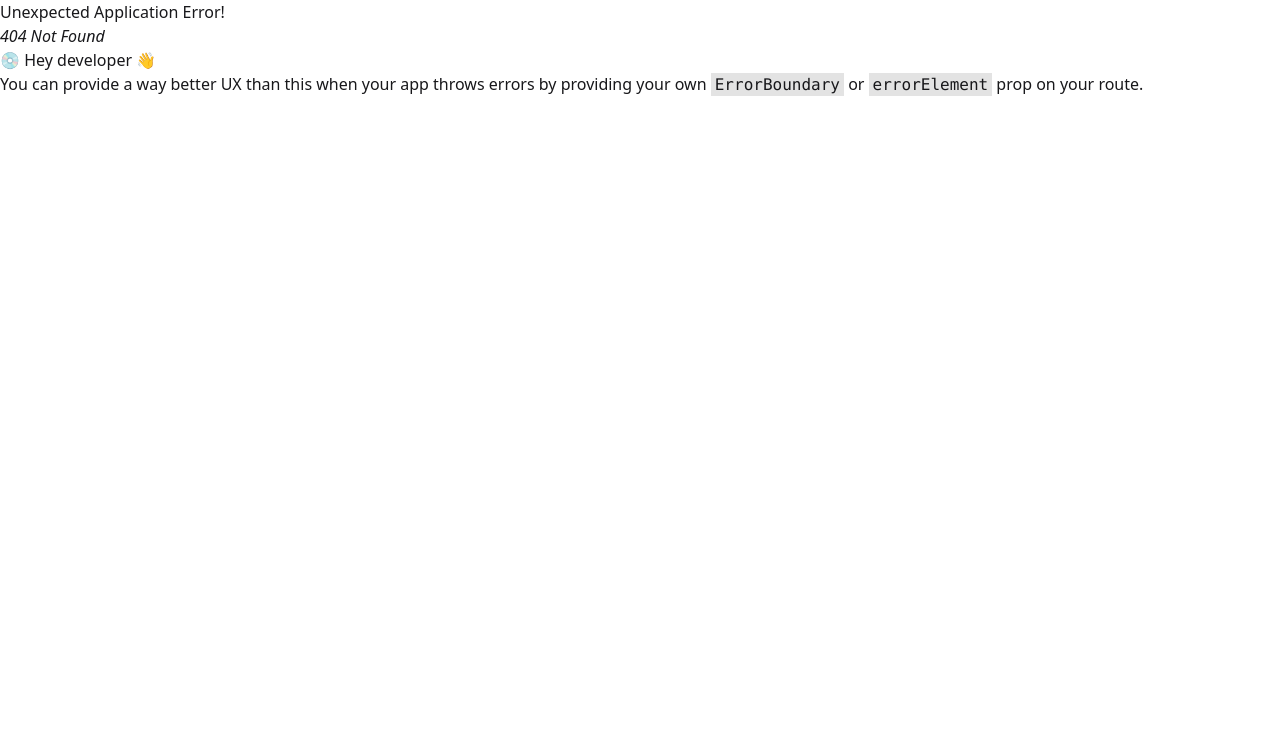
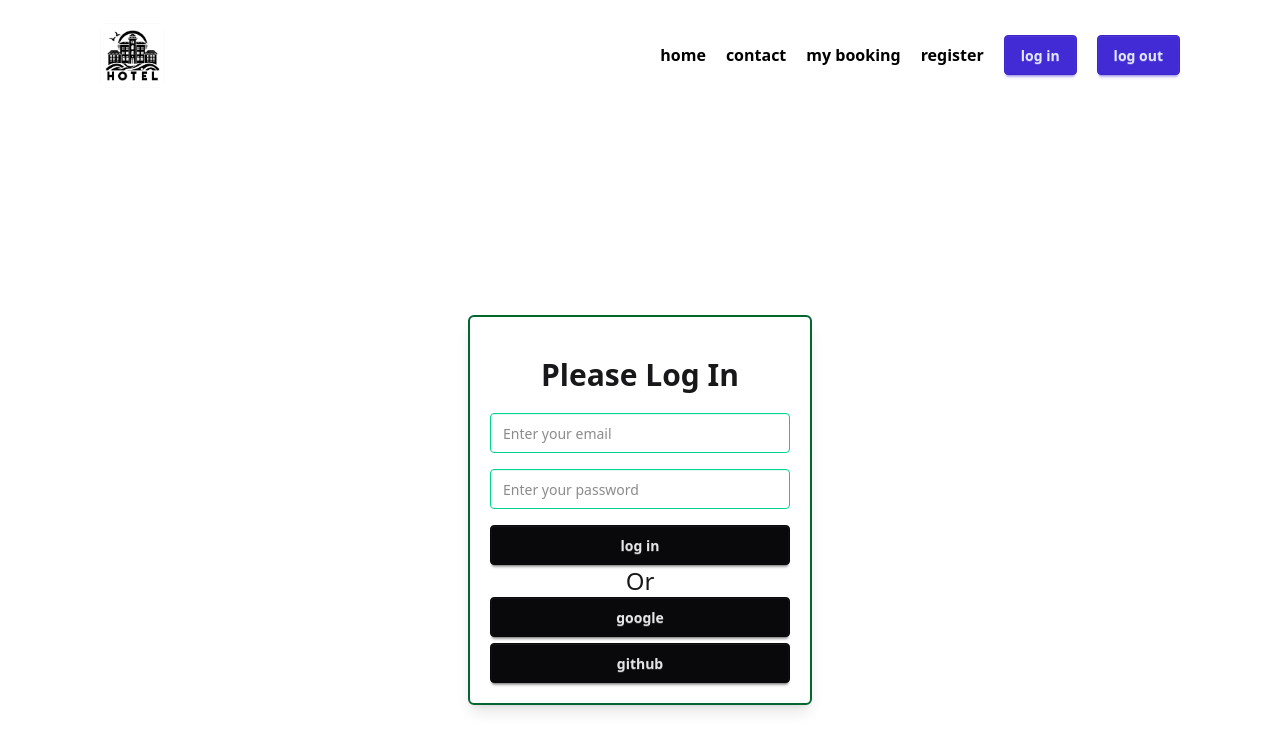
Before and after one commit to jahidmbpi/best-hotel-client, a React (Vite) app: page /login in a window 1280 px wide. Before the commit this address had no page. Shown: the top 750 px of the page. Built offline with nearby package versions, Linux system fonts and the light colour scheme; no server answers.

Commit message:
setup firebase and log in log out and google login

```diff
--- a/index.html
+++ b/index.html
@@ -2,9 +2,13 @@
 <html lang="en">
   <head>
     <meta charset="UTF-8" />
-    <link rel="icon" type="image/svg+xml" href="/vite.svg" />
+    <link
+      rel="icon"
+      type="image/svg+xml"
+      href="./src/assets/hotel-logo-icon-vector-hotel-logo-silhouette-building-vector-illustration_1199258-5038.avif"
+    />
     <meta name="viewport" content="width=device-width, initial-scale=1.0" />
-    <title>Vite + React</title>
+    <title>Opal Blossom Inn</title>
   </head>
   <body>
     <div id="root"></div>
--- a/package.json
+++ b/package.json
@@ -12,6 +12,7 @@
   "dependencies": {
     "@tailwindcss/vite": "^4.0.0",
     "aos": "^2.3.4",
+    "firebase": "^11.2.0",
     "react": "^18.3.1",
     "react-dom": "^18.3.1",
     "react-router-dom": "^7.1.3",
--- /dev/null
+++ b/src/components/Athentication/LogInPage.jsx
@@ -0,0 +1,83 @@
+import { useContext } from "react";
+import { AuthContext } from "../Provider";
+
+// import { GoogleAuthProvider } from "firebase/auth/web-extension";
+
+// git hub log in link
+// https:best-hotel-6a827.firebaseapp.com/__/auth/handler
+
+const LogInPage = () => {
+  const { loginUser, googlelOgin } = useContext(AuthContext);
+  const handelLogIn = (e) => {
+    e.preventDefault();
+    const from = e.target;
+
+    const UserEmail = from.email.value;
+    const password = from.password.value;
+
+    loginUser(UserEmail, password)
+      .then((result) => {
+        const logednuser = result.user;
+        console.log(logednuser);
+      })
+      .catch((err) => {
+        console.log(err);
+      });
+  };
+  const handelGoogleLogIn = () => {
+    console.log("googole work");
+    console.log();
+    googlelOgin()
+      .then((result) => {
+        console.log("log in succesfull");
+
+        const user = result.user;
+        console.log(user);
+      })
+      .catch((error) => {
+        // eslint-disable-next-line no-unused-vars
+        const errorCode = error.code;
+        console.log(error);
+      });
+  };
+
+  return (
+    <div className="flex items-center justify-center h-screen">
+      <div className="border-green-800 border-2 p-5 rounded-md shadow-lg">
+        <h2 className="text-3xl font-bold my-5 capitalize text-center">
+          please log in
+        </h2>
+        <form onSubmit={handelLogIn}>
+          <div className="flex flex-col items-center gap-4 w-[300px]">
+            <input
+              type="email"
+              name="email"
+              placeholder="Enter your email"
+              className="input input-success w-full"
+            />
+            <input
+              type="password"
+              name="password"
+              placeholder="Enter your password"
+              className="input input-success w-full"
+            />
+
+            <button className="btn btn-neutral w-full">log in</button>
+          </div>
+        </form>
+        <h2 className="capitalize text-2xl text-center">or</h2>
+        <div className="space-y-[6px]">
+          <button
+            onClick={handelGoogleLogIn}
+            className="btn btn-neutral w-full"
+          >
+            google
+          </button>
+          <button className="btn btn-neutral w-full">github</button>
+        </div>
+      </div>
+    </div>
+  );
+};
+
+export default LogInPage;
--- /dev/null
+++ b/src/components/Athentication/RegisterPage.jsx
@@ -0,0 +1,64 @@
+import { useContext } from "react";
+import { AuthContext } from "../Provider";
+
+const RegisterPage = () => {
+  const { RegisterUsser } = useContext(AuthContext);
+  const handelRegister = (e) => {
+    e.preventDefault();
+    const from = e.target;
+    const UserName = from.name.value;
+    const UserEmail = from.email.value;
+    const password = from.password.value;
+    const UserPhoto = from.photo.value;
+    console.log(UserEmail, UserName, password, UserPhoto);
+    console.log(RegisterUsser);
+    RegisterUsser(UserEmail, password)
+      .then((res) => {
+        const user = res.user;
+        console.log(user);
+      })
+      .catch((err) => {
+        console.log(err);
+      });
+  };
+  return (
+    <div className="flex items-center justify-center h-screen">
+      <div className="border-green-800 border-2 p-5 rounded-md shadow-lg">
+        <h2 className="text-3xl font-bold my-5 capitalize text-center">
+          Register
+        </h2>
+        <form onSubmit={handelRegister}>
+          <div className="flex flex-col items-center gap-4 w-[300px]">
+            <input
+              type="text"
+              name="name"
+              placeholder="Enter your name"
+              className="input input-success w-full"
+            />
+            <input
+              type="email"
+              name="email"
+              placeholder="Enter your email"
+              className="input input-success w-full"
+            />
+            <input
+              type="password"
+              name="password"
+              placeholder="Enter your password"
+              className="input input-success w-full"
+            />
+            <input
+              type="text"
+              name="photo"
+              placeholder="Enter your photo URL"
+              className="input input-success w-full"
+            />
+            <button className="btn btn-neutral w-full">register</button>
+          </div>
+        </form>
+      </div>
+    </div>
+  );
+};
+
+export default RegisterPage;
--- /dev/null
+++ b/src/components/Provider.jsx
@@ -0,0 +1,57 @@
+/* eslint-disable react/prop-types */
+/* eslint-disable no-unused-vars */
+import { createContext, useEffect, useState } from "react";
+import { Auth } from "../firebase/firebase.config";
+import {
+  createUserWithEmailAndPassword,
+  onAuthStateChanged,
+  signInWithEmailAndPassword,
+  signInWithPopup,
+  signOut,
+} from "firebase/auth";
+import { GoogleAuthProvider } from "firebase/auth";
+
+// Create and export AuthContext outside the Provider component
+export const AuthContext = createContext();
+
+const Provider = ({ children }) => {
+  const provider = new GoogleAuthProvider();
+  const [user, setUser] = useState();
+  console.log(user);
+
+  // register user
+
+  const RegisterUsser = (email, password) => {
+    return createUserWithEmailAndPassword(Auth, email, password);
+  };
+
+  //  log in user
+  const loginUser = (email, password) => {
+    return signInWithEmailAndPassword(Auth, email, password);
+  };
+
+  // log out
+  const logOut = () => {
+    return signOut(Auth);
+  };
+  // singh in with google
+  const googlelOgin = () => {
+    return signInWithPopup(Auth, provider);
+  };
+  // on AuthState change
+
+  useEffect(() => {
+    const unsubscribe = onAuthStateChanged(Auth, (currentUser) => {
+      setUser(currentUser);
+    });
+    return () => unsubscribe();
+  }, []);
+
+  const authInfo = { RegisterUsser, loginUser, setUser, googlelOgin, logOut };
+
+  return (
+    <AuthContext.Provider value={authInfo}>{children}</AuthContext.Provider>
+  );
+};
+
+export default Provider;
--- a/src/components/navbar/Navbar.jsx
+++ b/src/components/navbar/Navbar.jsx
@@ -1,25 +1,42 @@
 import { NavLink } from "react-router-dom";
 import logo from "../../assets/hotel-logo-icon-vector-hotel-logo-silhouette-building-vector-illustration_1199258-5038.avif";
+import { useContext } from "react";
+import { AuthContext } from "../Provider";
+
 const Navbar = () => {
+  const { logOut } = useContext(AuthContext);
+  console.log(logOut);
+
+  const handleLogOut = () => {
+    logOut()
+      .then(() => {
+        console.log("Logout successfully");
+      })
+      .catch((error) => {
+        console.log(error);
+      });
+  };
+
   return (
     <div className="m-auto text-center">
-      <nav className="h-[70px]rounded-lg flex items-center justify-center my-[20px]">
+      <nav className="h-[70px] rounded-lg flex items-center justify-center my-[20px]">
         <div className="flex justify-between items-center w-full px-[10px]">
-          <img className="h-[65px] w-[65px] rounded-lg" src={logo} alt="" />
+          <img
+            className="h-[65px] w-[65px] rounded-lg"
+            src={logo}
+            alt="Hotel Logo"
+          />
           <div className="flex flex-row text-black font-bold space-x-[20px] items-center">
-            <NavLink className="" to="/">
-              home
+            <NavLink to="/">home</NavLink>
+            <NavLink to="/contact">contact</NavLink>
+            <NavLink to="/my-booking">my booking</NavLink>
+            <NavLink to="/register">register</NavLink>
+            <NavLink to="/login">
+              <button className="btn btn-primary">log in</button>
             </NavLink>
-            <NavLink className="" to="/contact">
-              contact
-            </NavLink>
-            <NavLink className="" to="/my-booking">
-              my booking
-            </NavLink>
-            <NavLink className="" to="/room">
-              room
-            </NavLink>
-            <button className="btn btn-primary">log in</button>
+            <button onClick={handleLogOut} className="btn btn-primary">
+              log out
+            </button>
           </div>
         </div>
       </nav>
--- /dev/null
+++ b/src/firebase/firebase.config.js
@@ -0,0 +1,19 @@
+// Import the functions you need from the SDKs you need
+import { initializeApp } from "firebase/app";
+import { getAuth } from "firebase/auth";
+// TODO: Add SDKs for Firebase products that you want to use
+// https://firebase.google.com/docs/web/setup#available-libraries
+// Your web app's Firebase configuration
+console.log("Firebase API Key:", import.meta.env.VITE_apiKey);
+const firebaseConfig = {
+  apiKey: import.meta.env.VITE_apiKey,
+  authDomain: import.meta.env.VITE_authDomain,
+  projectId: import.meta.env.VITE_projectId,
+  storageBucket: import.meta.env.VITE_storageBucket,
+  messagingSenderId: import.meta.env.VITE_messagingSenderId,
+  appId: import.meta.env.VITE_appId,
+};
+
+// Initialize Firebase
+const app = initializeApp(firebaseConfig);
+export const Auth = getAuth(app);
--- a/src/main.jsx
+++ b/src/main.jsx
@@ -3,9 +3,12 @@ import { createRoot } from "react-dom/client";
 import "./index.css";
 import router from "./components/Router";
 import { RouterProvider } from "react-router-dom";
+import Provider from "./components/Provider";
 
 createRoot(document.getElementById("root")).render(
   <StrictMode>
-    <RouterProvider router={router} />
+    <Provider>
+      <RouterProvider router={router} />
+    </Provider>
   </StrictMode>
 );
```
Also changed, not shown: src/components/Router.jsx (+10 -0 lines), 1 other file (tests, documents, lock files or other folders).
